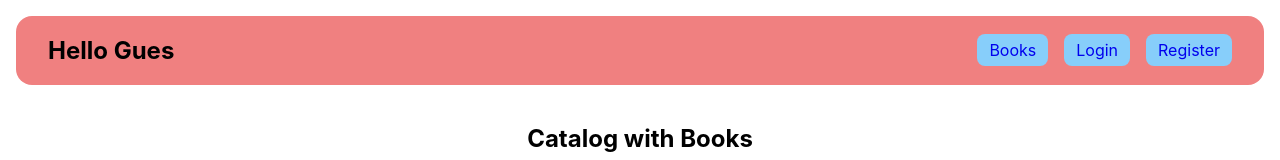
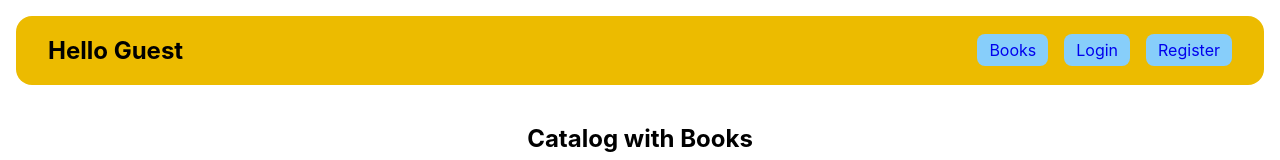
Before and after one commit to NikolaySlavov-96/Client-Book-Library, a React (Create React App) app: page / in a window 1280 px wide. Shown: the top 160 px of the page. Built offline with nearby package versions, Linux system fonts and the light colour scheme; no server answers.

Commit message:
adding path of create view

```diff
--- a/src/App.js
+++ b/src/App.js
@@ -12,6 +12,7 @@ import { Header } from './component/Header/Header';
 import { UserBook } from './component/Book/UserBook/UserBook';
 import { MetaData } from './component/Head/Helmet';
 import { HeadProvider } from './contexts/HeadContext';
+import { Create } from './component/Book/Create/Create';
 
 
 function App() {
@@ -26,6 +27,7 @@ function App() {
                         {/* <Route path='/' element={<Home />} /> */}
                         <Route path='/' element={<Book />} />
                         <Route path='/book' element={<Book />} />
+                        <Route path='/create' element={<Create />} />
                         <Route path='/book/:id' element={<Detail />} />
                         {/* <Route path='/userbook/:id' element={<UserBook />} /> */}
                         <Route path='/auth/login' element={<Login />} />
--- a/src/component/Header/Header.js
+++ b/src/component/Header/Header.js
@@ -12,7 +12,7 @@ export const Header = () => {
     return (
         <header className={style['navigation__container']}>
             <nav className={style['navigation__nav']}>
-                <h1>Hello {name ? name : 'Gues'}</h1>
+                <h1>Hello {name ? name : 'Guest'}</h1>
                 <ul className={style['navigation__ul']}>
                     <li><NavLink to='/book'>Books</NavLink></li>
                     {
@@ -24,6 +24,7 @@ export const Header = () => {
 
                     {
                         email && (<>
+                            <li><NavLink to='/create'>Create</NavLink></li>
                             <li><NavLink to='/userbook/forpurchase'>For Purchase</NavLink></li>
                             <li><NavLink to='/userbook/purchase'>Purchase</NavLink></li>
                             <li><NavLink to='/userbook/forreading'>For Reading</NavLink></li>
--- a/src/component/Header/Header.module.css
+++ b/src/component/Header/Header.module.css
@@ -1,6 +1,6 @@
 .navigation__container {
     margin: 1rem 1rem 0 1rem;
-    background-color: lightcoral;
+    background-color: #ecbb00;
     border-radius: 1rem;
 }
 
```
